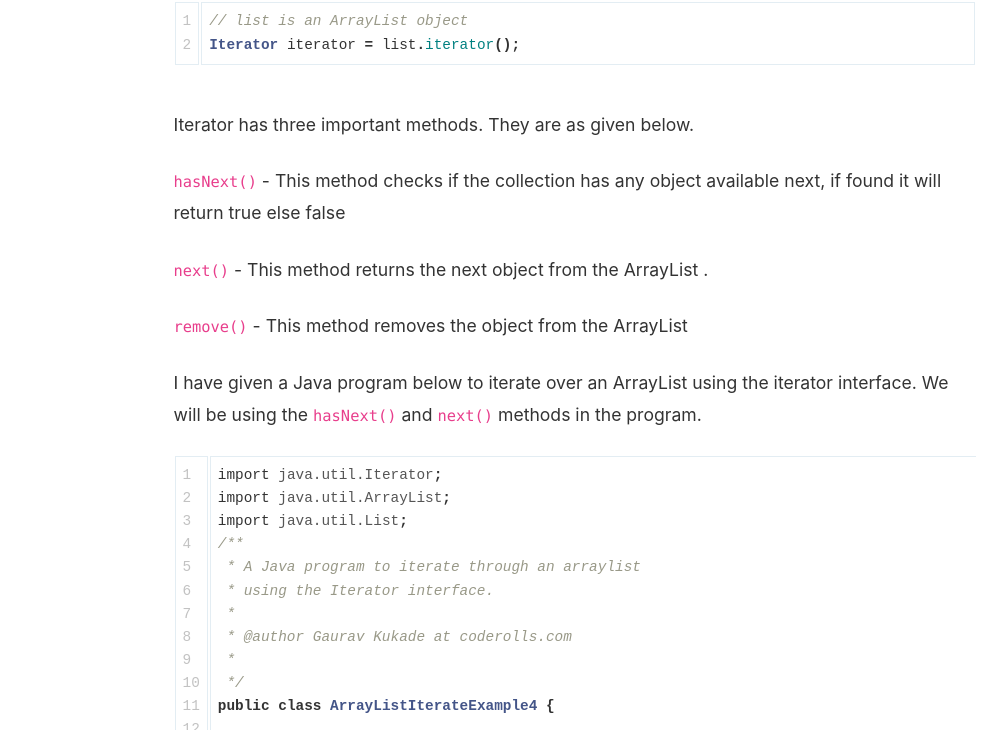
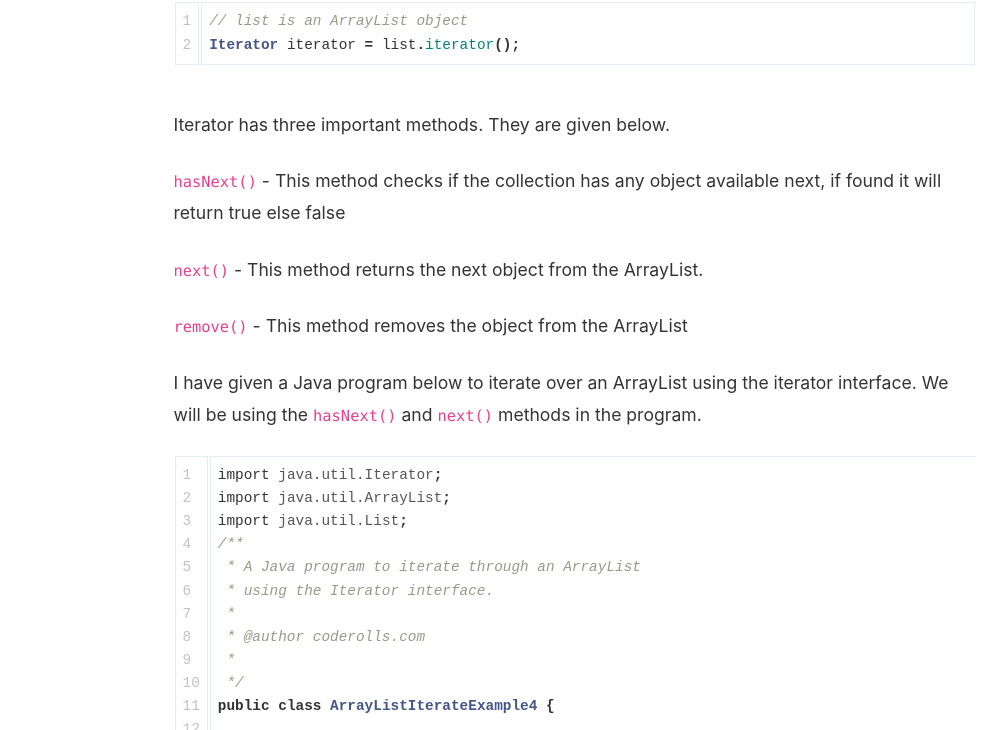
Before and after one commit to coderolls/coderolls-blog, a Jekyll site: the page built from _posts/collections/arraylist/2021-12-04-iterating-the-arraylist-in-java.md, in a window 1280 px wide and 1400 px high, scrolled down 6321 px. Shown: the part 146-876 px from the top of the window, without its empty margins (204-1211 px from the left). Built offline with Jekyll 4.4.1, drawn with Linux system fonts in a browser that asks for light colours; nearby versions of some CDN libraries; comment, search, counter and statistics services are not loaded; some of the changed text lies outside the part shown.

Commit message:
Update 2021-12-04-iterating-the-arraylist-in-java.md

````diff
--- a/_posts/collections/arraylist/2021-12-04-iterating-the-arraylist-in-java.md
+++ b/_posts/collections/arraylist/2021-12-04-iterating-the-arraylist-in-java.md
@@ -35,10 +35,10 @@ import java.util.ArrayList;
 import java.util.List;
 
 /**
- * A Java program to iterate through arraylist
+ * A Java program to iterate through ArrayList
  * using the basic for loop.
  *
- * @author Gaurav Kukade at coderolls.com
+ * @author coderolls.com
  *
  */
 public class ArrayListIterateExample1 {
@@ -100,10 +100,10 @@ import java.util.ArrayList;
 import java.util.List;
 
 /**
- * A Java program to iterate through an arraylist
+ * A Java program to iterate through an ArrayList
  * using enhanced for loop i.e. For-each loop.
  *
- * @author Gaurav Kukade at coderolls.com
+ * @author coderolls.com
  *
  */
 public class ArrayListIterateExample2 {
@@ -161,10 +161,10 @@ import java.util.ArrayList;
 import java.util.List;
 
 /**
- * A Java program to iterate through an arraylist
+ * A Java program to iterate through an ArrayList
  * using a while loop.
  *
- * @author Gaurav Kukade at coderolls.com
+ * @author coderolls.com
  *
  */
 public class ArrayListIterateExample3 {
@@ -225,11 +225,11 @@ If we want to iterate over an ArrayList using an iterator, we should invoke the
 // list is an ArrayList object
 Iterator iterator = list.iterator();
 ```
-Iterator has three important methods. They are as given below.
+Iterator has three important methods. They are given below.
 
 `hasNext()` - This method checks if the collection has any object available next, if found it will return true else false
 
-`next()` - This method returns the next object from the ArrayList .
+`next()` - This method returns the next object from the ArrayList.
 
 `remove()` - This method removes the object from the ArrayList
 
@@ -240,10 +240,10 @@ import java.util.Iterator;
 import java.util.ArrayList;
 import java.util.List;
 /**
- * A Java program to iterate through an arraylist
+ * A Java program to iterate through an ArrayList
  * using the Iterator interface.
  *
- * @author Gaurav Kukade at coderolls.com
+ * @author coderolls.com
  *
  */
 public class ArrayListIterateExample4 {
@@ -314,10 +314,10 @@ import java.util.ArrayList;
 import java.util.List;
 
 /**
- * A java program to iterate through an arraylist
+ * A Java program to iterate through an ArrayList
  * using forEach method and lambda expression.
  *
- * @author Gaurav Kukade at coderolls.com
+ * @author coderolls.com
  *
  */
 public class ArrayListIterateExample4 {
@@ -372,6 +372,6 @@ We can iterate over ArrayList using the following ways.
 
 ---
 
-The example java programs given in the above tutorial can be found at [this GitHub Repository](https://github.com/coderolls/blogpost-coding-examples/tree/main/collections/arraylist/iterating-the-arraylist-in-java).
+The example Java programs given in the above tutorial can be found at [this GitHub Repository](https://github.com/coderolls/blogpost-coding-examples/tree/main/collections/arraylist/iterating-the-arraylist-in-java).
 
 If you know any other way to iterate through ArrayList, please write it down in the comment section below.
````
